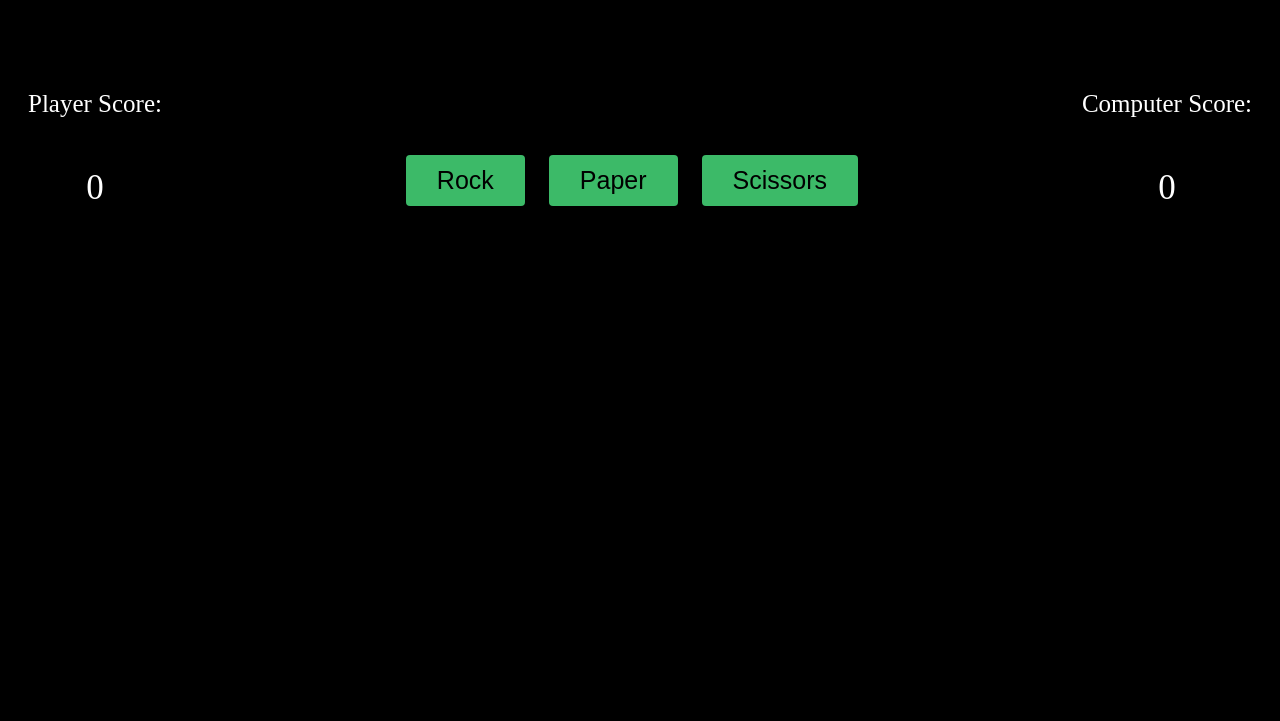
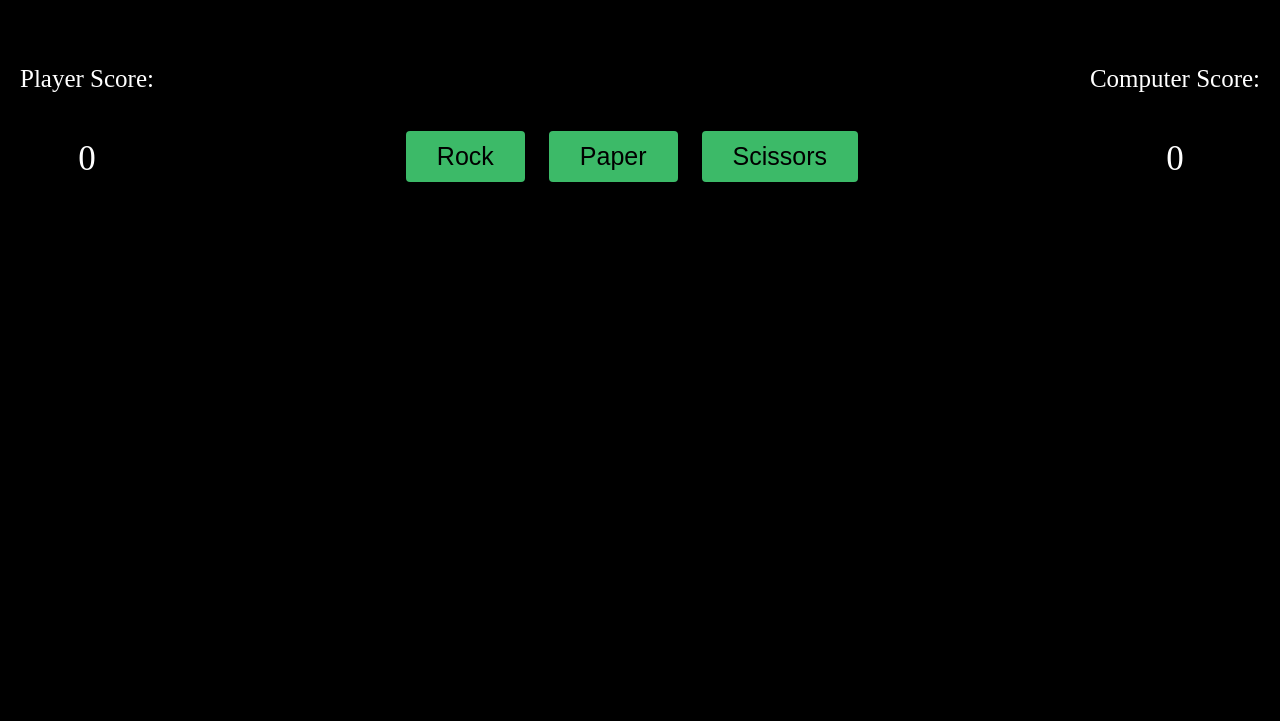
Before and after one commit to Bluehiperspace8/rock-paper-scissors, a plain HTML site: page index.html in a window 1280 px wide. Shown: the part 79-800 px from the top of the page. Drawn offline with Linux system fonts and the light colour scheme; the site is published under a folder, as on GitHub Pages, so addresses that start at the root find nothing.

Commit message:
Fixed CSS reset file path in HTML file again

```diff
--- a/index.html
+++ b/index.html
@@ -3,7 +3,7 @@
 <head>
     <title> Rock-Paper-Scissors </title>
     <meta charset = 'UTF-8'>
-    <link rel='stylesheet' href='/reset.css'>
+    <link rel='stylesheet' href='reset.css'>
     <link rel='stylesheet' href='style.css'>
 </head>
 <body>
```
